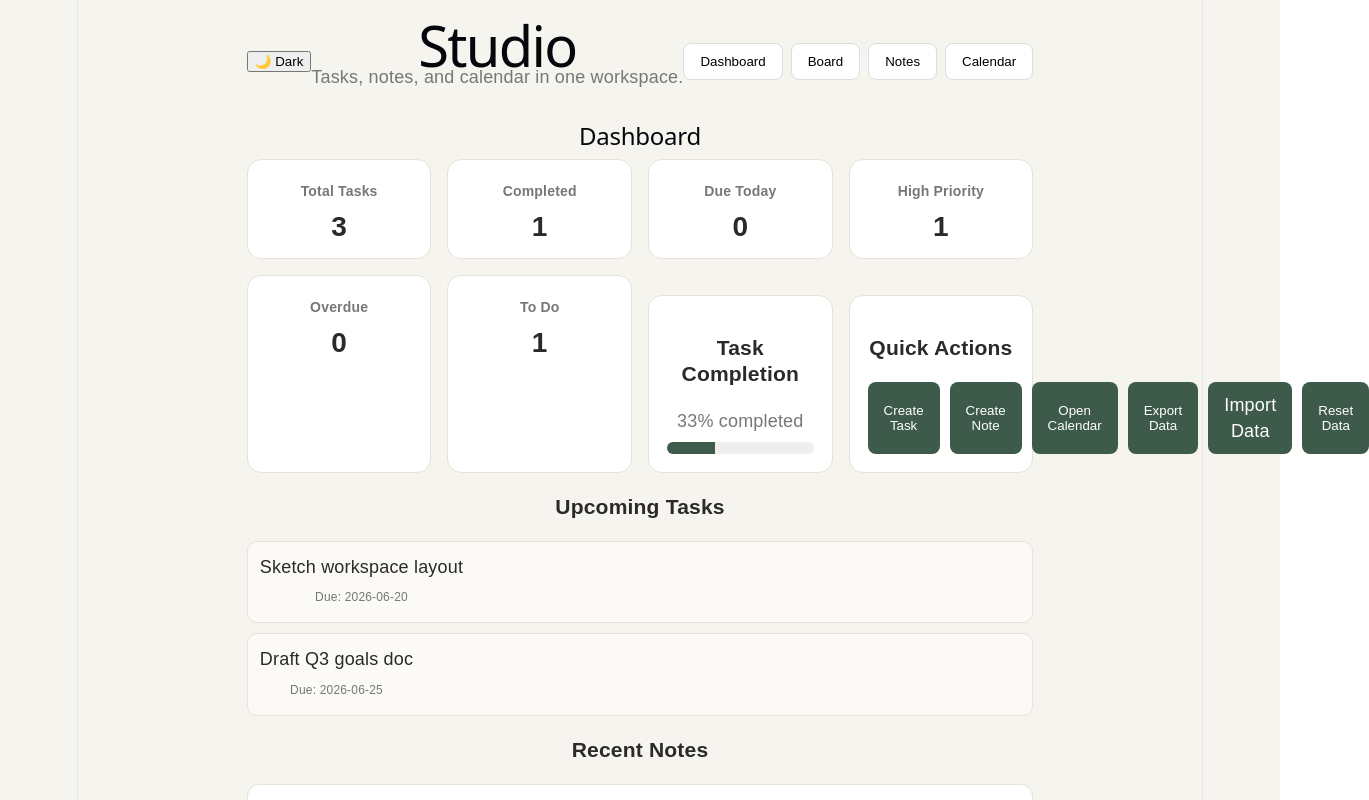
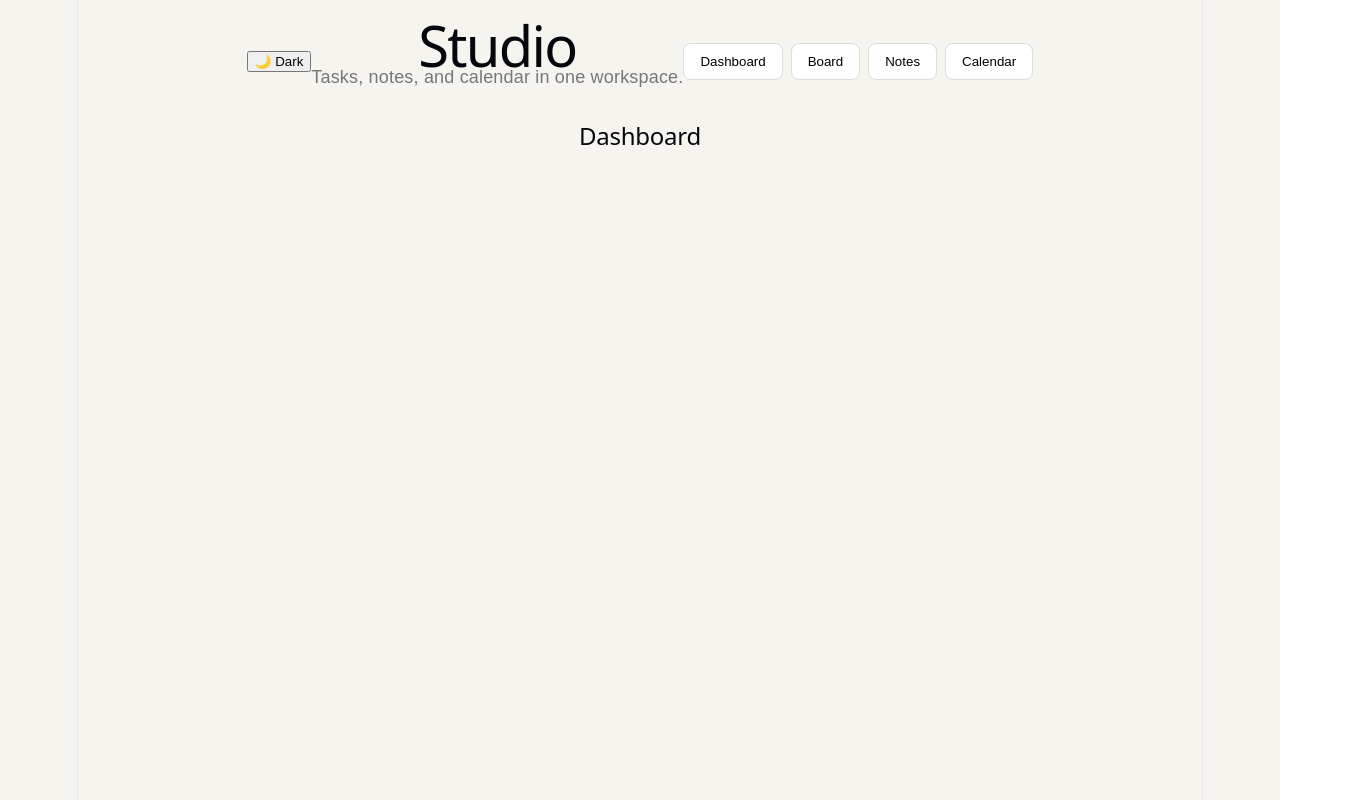
Before and after one commit to afrazmishak/workspace-app, a React (Vite) app: page / in a window 1280 px wide. Both pictures are taken after a click on the button "Dashboard". Shown: the top 800 px of the page, 1369 px wide, since content can reach past the window. Built offline with nearby package versions, Linux system fonts and the light colour scheme.

Commit message:
Dashboard safely

```diff
--- a/src/App.jsx
+++ b/src/App.jsx
@@ -1,6 +1,7 @@
 /* eslint-disable react-hooks/purity */
 import { useState, useEffect } from "react";
 import { DragDropContext, Droppable, Draggable } from "@hello-pangea/dnd";
+import Dashboard from "./components/Dashboard";
 import "./App.css";
 
 function loadData(key, fallback) {
@@ -309,145 +310,19 @@ function App() {
 
       <main>
         {view === "dashboard" && (
-          <section>
-            <h2>Dashboard</h2>
-
-            <div className="dashboard-grid">
-              <div className="stat-card">
-                <h3>Total Tasks</h3>
-                <p>{tasks.length}</p>
-              </div>
-
-              <div className="stat-card">
-                <h3>Completed</h3>
-                <p>{tasks.filter((task) => task.status === "done").length}</p>
-              </div>
-
-              <div
-                className="stat-card clickable"
-                onClick={() => {
-                  setView("calendar");
-                  setSelectedDate(getToday());
-                }}
-              >
-                <h3>Due Today</h3>
-                <p>{tasks.filter((task) => task.dueDate === getToday()).length}</p>
-              </div>
-
-              <div
-                className="stat-card clickable"
-                onClick={() => {
-                  setView("board");
-                  setPriorityFilter("high");
-                }}
-              >
-                <h3>High Priority</h3>
-                <p>{tasks.filter((task) => task.priority === "high").length}</p>
-              </div>
-
-              <div
-                className="stat-card clickable"
-                onClick={() => {
-                  setView("board");
-                  setSortBy("dueDate");
-                }}
-              >
-                <h3>Overdue</h3>
-                <p>
-                  {
-                    tasks.filter(
-                      (task) =>
-                        task.dueDate < getToday() &&
-                        task.status !== "done"
-                    ).length
-                  }
-                </p>
-              </div>
-
-              <div className="stat-card">
-                <h3>To Do</h3>
-                <p>
-                  {
-                    tasks.filter(
-                      (task) => task.status === "todo"
-                    ).length
-                  }
-                </p>
-              </div>
-
-              <div className="progress-box">
-                <h3>Task Completion</h3>
-
-                <p>{completionPercent}% completed</p>
-
-                <div className="progress-bar">
-                  <div
-                    className="progress-fill"
-                    style={{ width: `${completionPercent}%` }}
-                  ></div>
-                </div>
-              </div>
-
-              <div className="quick-actions">
-                <h3>Quick Actions</h3>
-
-                <div className="quick-actions-grid">
-                  <button onClick={() => setView("board")}>
-                    Create Task
-                  </button>
-
-                  <button onClick={() => setView("notes")}>
-                    Create Note
-                  </button>
-
-                  <button onClick={() => setView("calendar")}>
-                    Open Calendar
-                  </button>
-
-                  <button onClick={exportData}>
-                    Export Data
-                  </button>
-
-                  <label className="import-button">
-                    Import Data
-                    <input
-                      type="file"
-                      accept="application/json"
-                      onChange={importData}
-                      hidden
-                    />
-                  </label>
-
-                  <button onClick={resetData}>
-                    Reset Data
-                  </button>
-                </div>
-              </div>
-            </div>
-
-            <h3>Upcoming Tasks</h3>
-            {tasks
-              .filter((task) => task.dueDate >= getToday() && task.status !== "done")
-              .sort((a, b) => new Date(a.dueDate) - new Date(b.dueDate))
-              .slice(0, 5)
-              .map((task) => (
-                <div className="task-card" key={task.id}>
-                  <div>
-                    <span>{task.title}</span>
-                    <p className="task-date">Due: {task.dueDate}</p>
-                  </div>
-                </div>
-              ))
-            }
-
-            <h3>Recent Notes</h3>
-            {notes.slice(0, 5).map((note) => (
-              <div className="note-card" key={note.id}>
-                <h3>{note.title}</h3>
-                <p>{note.body}</p>
-              </div>
-            ))}
-          </section>
+          <Dashboard
+          tasks={tasks}
+          notes={notes}
+          getToday={getToday}
+          completionPercent={completionPercent}
+          setView={setView}
+          setSelectedDate={setSelectedDate}
+          setPriorityFilter={setPriorityFilter}
+          setSortBy={setSortBy}
+          exportData={exportData}
+          importData={importData}
+          resetData={resetData}
+          />
         )}
 
         {view === "board" && (
--- a/src/components/Dashboard.jsx
+++ b/src/components/Dashboard.jsx
@@ -0,0 +1,9 @@
+function Dashboard({ tasks, notes, getToday, completionPercent, setView, setSelectedDate, setPriorityFilter, setSortBy, exportData, importData, resetData }) {
+    return (
+        <section>
+            <h2>Dashboard</h2>
+        </section>
+    )
+}
+
+export default Dashboard;
```
